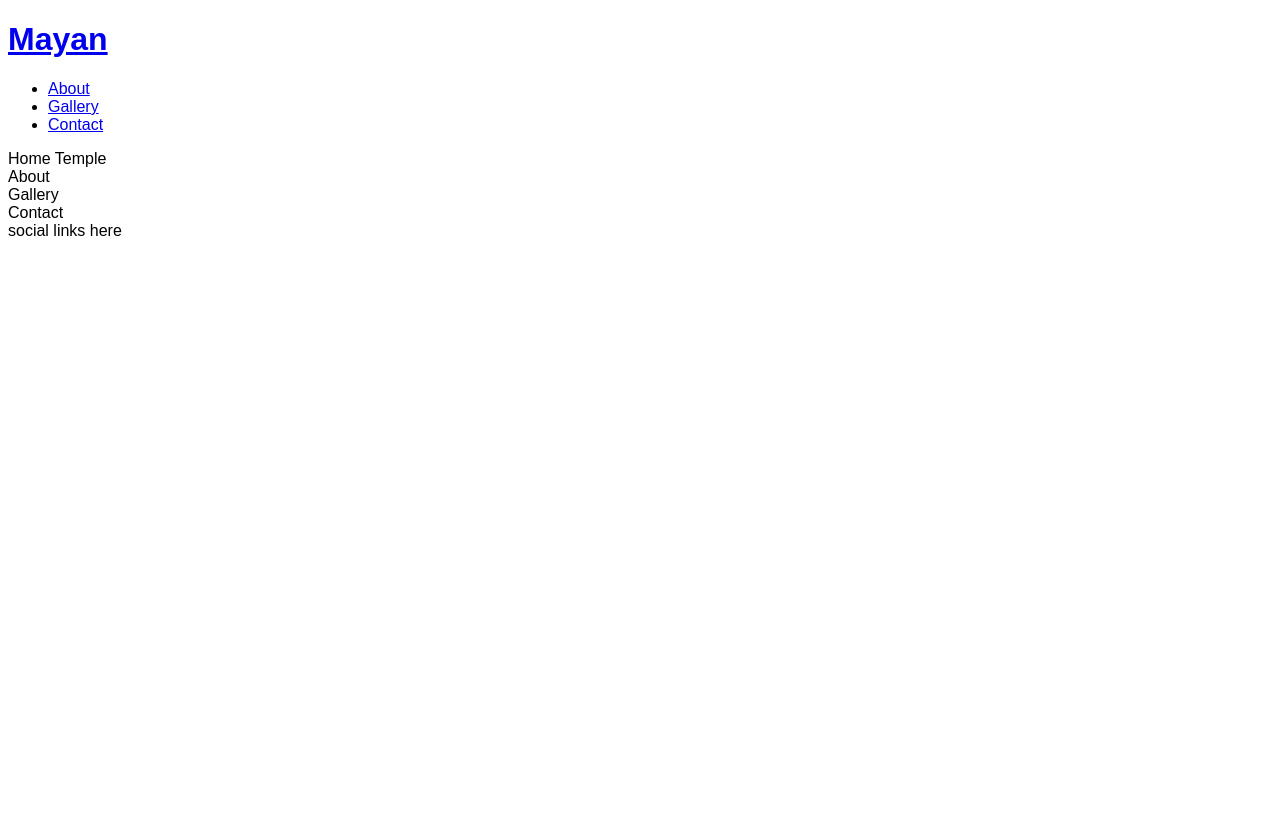
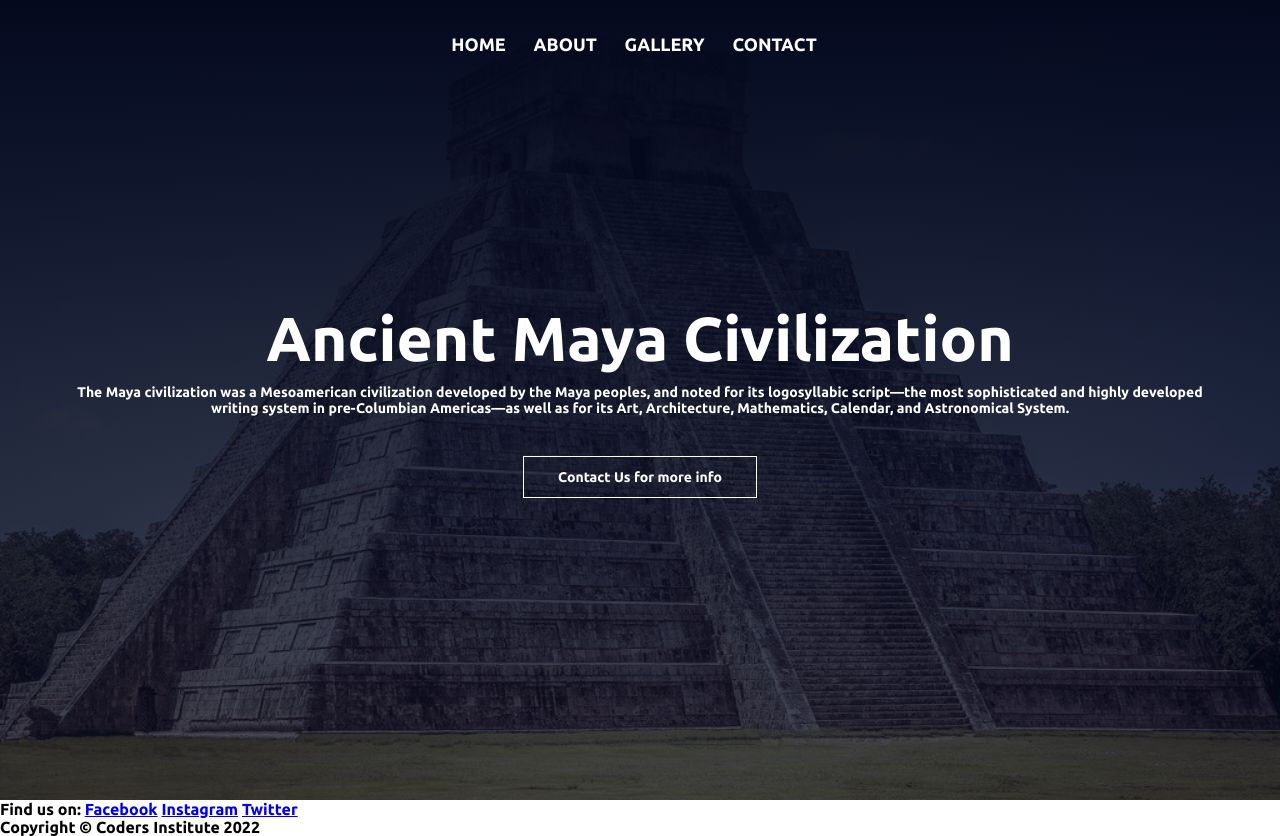
Before and after one commit to funtari76/Maya, a plain HTML site: page index.html in a window 1280 px wide. Before the commit the page ends 800 px from the top, so only its background shows below. Drawn offline with Linux system fonts and the light colour scheme; files that its build step writes are made by us from their sources.

Commit message:
Add files via upload

```diff
--- a/index.html
+++ b/index.html
@@ -1,47 +1,56 @@
 <!DOCTYPE html>
 <html lang="en">
   <head>
-    <meta charset="UTF-8">
-    <meta http-equiv="X-UA-Compatible" content="IE=edge">
-    <meta name="viewport" content="width=device-width, initial-scale=1.0">
-    <meta name="description" content="About the Mayan people">
-    <meta name="keywords" content="Maya Temple People">
-
-    <link rel="stylesheet" href="assests/css/style.css">
-    <title>Mayan</title>
+    <meta charset="UTF-8" />
+    <meta http-equiv="X-UA-Compatible" content="IE=edge" />
+    <meta name="viewport" content="width=device-width, initial-scale=1.0" />
+    <title>maya-online</title>
+    <link rel="stylesheet" href="style.css" />
+    <link rel="preconnect" href="https://fonts.googleapis.com" />
+    <link rel="preconnect" href="https://fonts.gstatic.com" crossorigin />
+    <link
+      href="https://fonts.googleapis.com/css2?family=Ubuntu:ital,wght@0,700;1,300;1,500&display=swap"
+      rel="stylesheet"
+    />
+    <link
+      rel="stylesheet"
+      href="https://cdn.jsdelivr.net/npm/@fortawesome/fontawesome-free@5.15.4/css/fontawesome.min.css"
+    />
   </head>
+  <header></header>
   <body>
-    <header>
-        <a href="index.html">
-            <h1>Mayan</h1>
-        </a>
+    <section class="header">
       <nav>
+        <a href="index.html"></a>
+        <div class="nav-links" id="navLinks">
+          <i class="fa-solid fa-rectangle-xmark"></i>
           <ul>
-                <li>
-                    <a href="#">About</a>
-                </li>
-                <li>
-                    <a href="#">Gallery</a>
-
-                </li>
-                <li>
-                    <a href="#">Contact</a>
-                </li>
-
-
+            <li><a href="">HOME</a></li>
+            <li><a href="">ABOUT</a></li>
+            <li><a href="">GALLERY</a></li>
+            <li><a href="">CONTACT</a></li>
           </ul>
+        </div>
+        <i class="fa-solid fa-bars"></i>
       </nav>
-    </header>
-
-    <section>
-        Home Temple
+      <div class="text-box">
+        <h1>Ancient Maya Civilization</h1>
+        <p>
+          The Maya civilization was a Mesoamerican civilization developed by the
+          Maya peoples, and noted for its logosyllabic script—the most
+          sophisticated and highly developed writing system in pre-Columbian
+          Americas—as well as for its Art, Architecture, Mathematics, Calendar,
+          and Astronomical System.
+        </p>
+        <a href="" class="maya-btn">Contact Us for more info</a>
+      </div>
     </section>
-    <section>About</section>
-    <section>Gallery</section>
-    <section>Contact</section>
-
+  </body>
   <footer>
-        social links here
+    <span>Find us on:</span>
+    <a href="https://www.facebook.com" target="_blank">Facebook</a>
+    <a href="https://www.Instagram.com">Instagram</a>
+    <a href="https://www.twitter.com">Twitter</a>
+    <p>Copyright © Coders Institute 2022</p>
   </footer>
-</body>
 </html>
--- /dev/null
+++ b/style.css
@@ -0,0 +1,111 @@
+* {
+  margin: 0;
+  padding: 0;
+  font-family: "Ubuntu", sans-serif;
+}
+.header {
+  min-height: 100vh;
+  width: 100%;
+  background-image: linear-gradient(rgba(4, 9, 30), rgba(4, 9, 30, 0.7)),
+    url(MayaImages/Mayatemple.jpg);
+  background-position: center;
+  background-size: cover;
+  position: relative;
+}
+nav {
+  display: flex;
+  padding: 2% 6%;
+  justify-content: space-between;
+  align-items: center;
+}
+
+.nav-links {
+  flex: 1;
+  text-align: center;
+}
+.nav-links ul li {
+  list-style: none;
+  display: inline-block;
+  padding: 8px 12px;
+  position: relative;
+}
+.nav-links ul li a {
+  color: #fff;
+  text-decoration: none;
+  font-size: 18px;
+}
+.nav-links ul li::after {
+  content: "";
+  width: 0%;
+  height: 2px;
+  background: #d1fc11;
+  display: block;
+  margin: auto;
+  transition: 0.5s;
+}
+.nav-links ul li:hover::after {
+  width: 100%;
+}
+.text-box {
+  width: 90%;
+  color: #fff;
+  position: absolute;
+  top: 50%;
+  left: 50%;
+  transform: translate(-50%, -50%);
+  text-align: center;
+}
+.text-box h1 {
+  font-size: 62px;
+}
+.text-box p {
+  margin: 10px 0 40px;
+  font-size: 14px;
+  color: #fff;
+}
+.maya-btn {
+  display: inline-block;
+  text-decoration: none;
+  color: #fff;
+  border: 1px solid #fff;
+  padding: 12px 34px;
+  font-size: 14px;
+  background: transparent;
+  position: relative;
+  cursor: pointer;
+}
+.maya-btn:hover {
+  border: 1px solid #fff;
+  background: #d1fc11;
+  transition: 1s;
+
+  @media (max-width: 700px) {
+    .text-box h1 {
+      font-size: 20px;
+    }
+    .nav-links ul li {
+      display: block;
+    }
+    .nav-links {
+      display: 100vh;
+    }
+    .nav-links {
+      position: absolute;
+      background: #f44336;
+      height: 100vh;
+      width: 200px;
+      top: 0;
+      right: -200px;
+      text-align: left;
+      z-index: 2;
+    }
+
+    nav .fa {
+      display: block;
+      color: #fff;
+      margin: 10px;
+      font-size: 22px;
+      cursor: pointer;
+    }
+  }
+}
```
Also changed, not shown: MayaImages/Mayachar01.jpg (added), MayaImages/Mayatemple.jpg (added), MayaImages/Mayatemple2.jpg (added), MayaImages/Mexico.jpg (added), MayaImages/mayalogo_50.png (added). Lines whose indentation alone changed are shown as unchanged.
